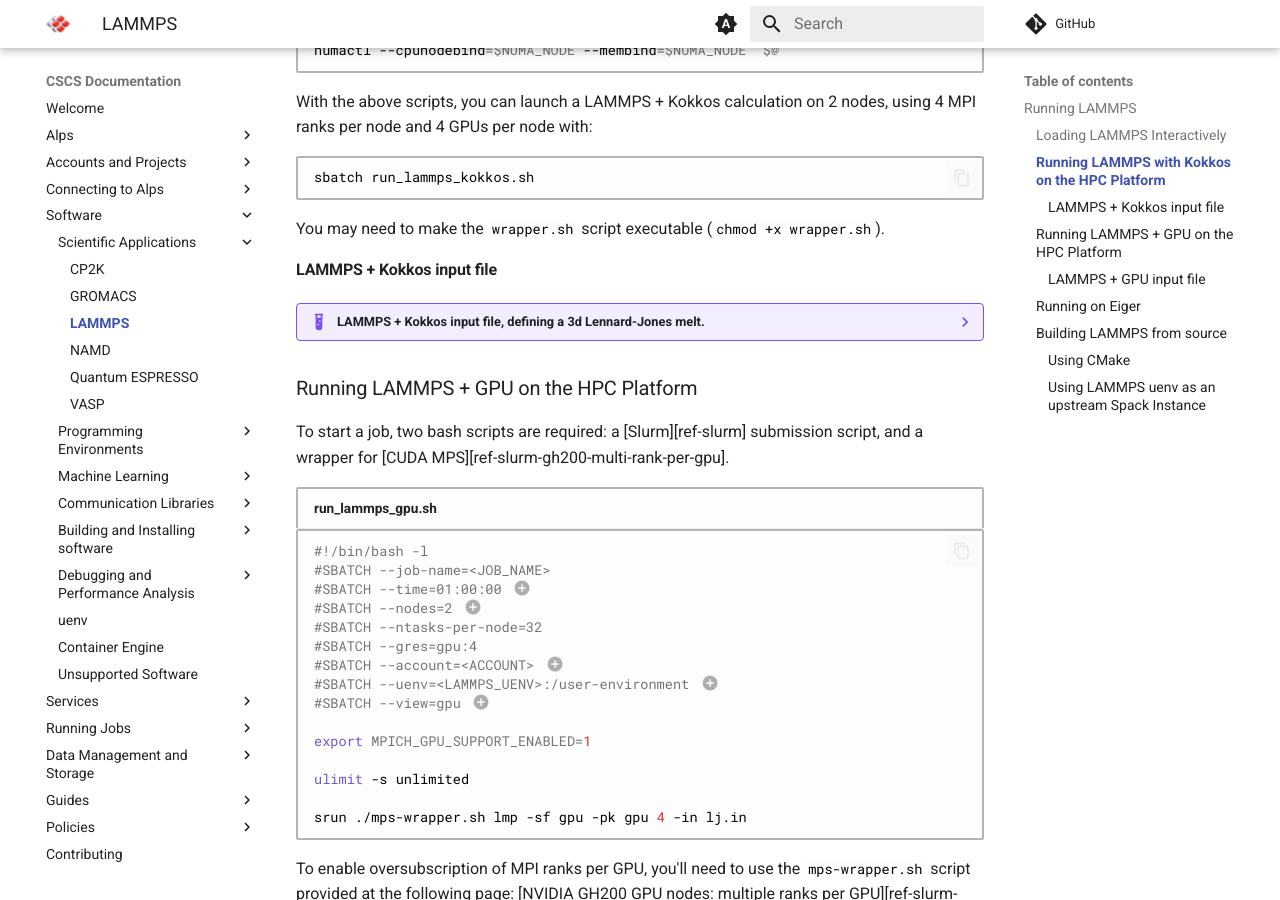
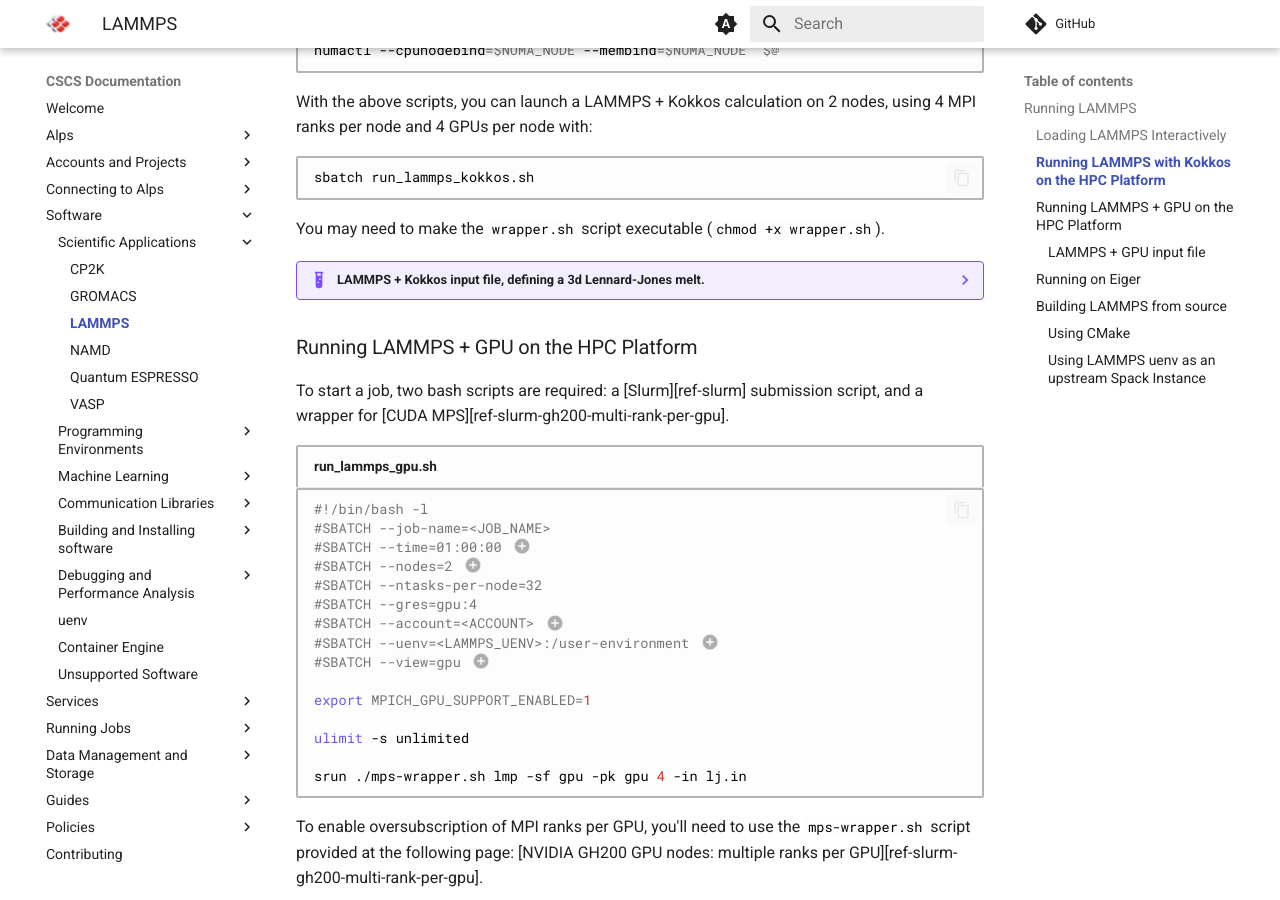
Before and after one commit to nickjbrowning/cscs-docs, an MkDocs documentation site: the page built from docs/software/sciapps/lammps.md, in a window 1280 px wide and 900 px high, scrolled down 2364 px. Built offline with MkDocs 1.6.1 and Material for MkDocs 9.7.7, drawn with Linux system fonts in a browser that asks for light colours; comment, search, counter and statistics services are not loaded; some of the changed lines change nothing that is shown.

Commit message:
Update docs/software/sciapps/lammps.md
Co-authored-by: Rocco Meli <r.meli@bluemail.ch>

````diff
--- a/docs/software/sciapps/lammps.md
+++ b/docs/software/sciapps/lammps.md
@@ -115,9 +115,13 @@
 
 You may need to make the `wrapper.sh` script executable (`chmod +x wrapper.sh`).
 
-#### LAMMPS + Kokkos input file
 ??? example "LAMMPS + Kokkos input file, defining a 3d Lennard-Jones melt."
+
+    The following input file for LAMMPS + Kokkos defines a 3D Lennard-Jones system
+    melt.
+
     ```
+
     variable        x index 200
     variable        y index 200
     variable        z index 200
````
